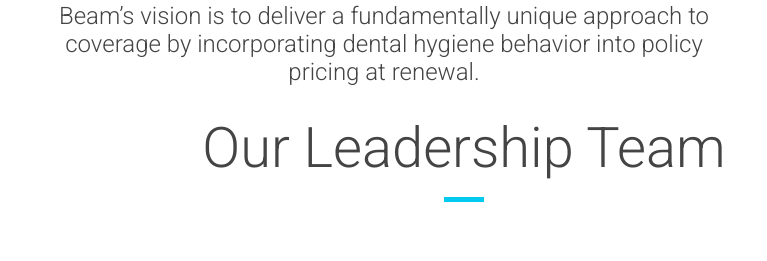
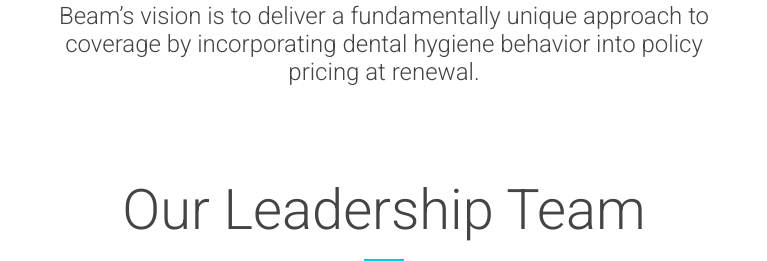
Before and after one commit to Erick-Bravo/dental-design-ui, a React (Create React App) app: page / in a window 1280 px wide. Shown: the part 1168-1429 px from the top of the page, without its empty margins (256-1023 px from the left). Before the commit the page ends 1370 px from the top, so only its background shows below. Built offline with nearby package versions, Linux system fonts and the light colour scheme; no server answers.

Commit message:
Leadership statement aligned correctly

```diff
--- a/src/components/LeadershipTeam/index.css
+++ b/src/components/LeadershipTeam/index.css
@@ -1,16 +1,9 @@
 .leadership-container {
+    display: flex;
+    flex-direction: column;
+    justify-content: center;
+    align-items: center;
     position: absolute;
-    width: 710px;
-    height: 57px;
-    left: 365px;
-    top: 1238px;
-
-    font-family: Roboto;
-    font-style: normal;
-    font-weight: 300;
-    font-size: 56px;
-    line-height: 66px;
-    text-align: center;
-
-    color: #444444;
+    width: 100%;
+    margin-top: 1300px;
 }
--- a/src/components/LeadershipTeam/index.js
+++ b/src/components/LeadershipTeam/index.js
@@ -1,7 +1,34 @@
-import React from "react";
+import React, { useEffect, useState } from "react";
 import "./index.css";
 
+const LeadCard = ({lead}) => {
+    return (
+        <section>
+
+        </section>
+    );
+};
+
+
+
 const LeadershipTeam = () => {
+
+    const [ leaders, setLeaders ] = useState(null)
+
+    useEffect(async () => {
+        const response = await fetch("https://beamtech.github.io/marketing-kata-html/leadership-team.json");
+        const data = await response.json();
+        // await console.log(data)
+        // await console.log(response)
+        await setLeaders(data);
+    }, [])
+
+    useEffect(() => {
+
+    }, [leaders])
+
+    console.log(`AHHHHHHHHHHH ${leaders}`)
+
     return (
         <section className="leadership-container">
             <h2>Our Leadership Team</h2>
```
